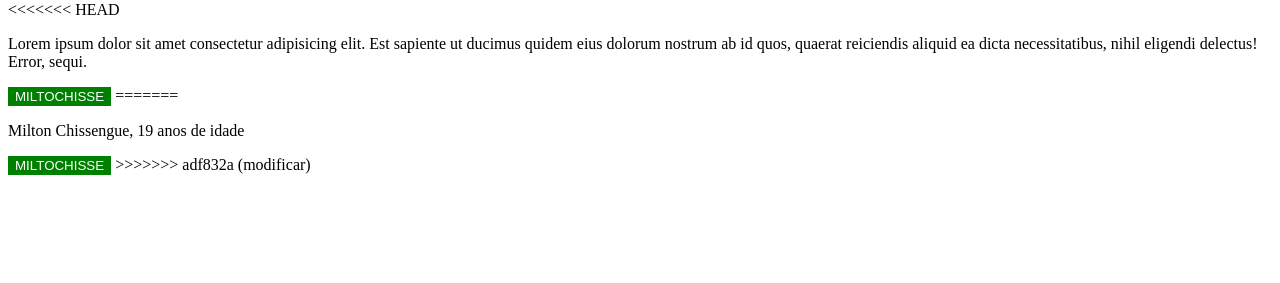
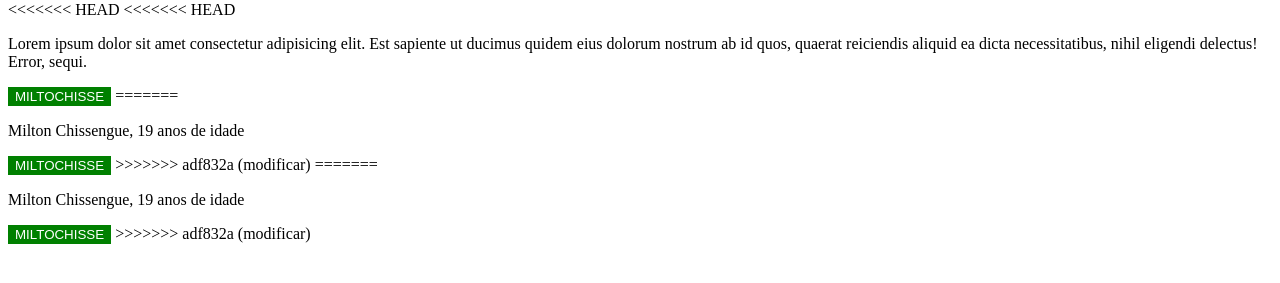
Before and after one commit to MiltonChissengu/OlaMundo, a plain HTML site: page site/index.html in a window 1280 px wide. Shown: the part 79-362 px from the top of the page. Drawn offline with Linux system fonts and the light colour scheme.

Commit message:
add file

```diff
--- a/site/index.html
+++ b/site/index.html
@@ -10,6 +10,7 @@
 <body>
 
     <h1>Olá, Mundo!!</h1>
+<<<<<<< HEAD
     <<<<<<< HEAD <p>Lorem ipsum dolor sit amet consectetur adipisicing elit. Est sapiente ut ducimus
         quidem eius dolorum nostrum ab id quos, quaerat reiciendis aliquid ea dicta
         necessitatibus, nihil eligendi delectus! Error, sequi.</p>
@@ -30,6 +31,16 @@
             }
         </script>
         >>>>>>> adf832a (modificar)
+=======
+    <p>Milton Chissengue, 19 anos de idade</p>
+    <button style="background-color: green;border: 1px solid transparent;color: white;text-transform:Uppercase;"
+        onclick="milto()">MiltoChisse</button>
+    <script>
+        function milto() {
+            alert("hello world")
+        }
+    </script>
+>>>>>>> adf832a (modificar)
 </body>
 
 </html>
```
Also changed, not shown: 1 other file.
